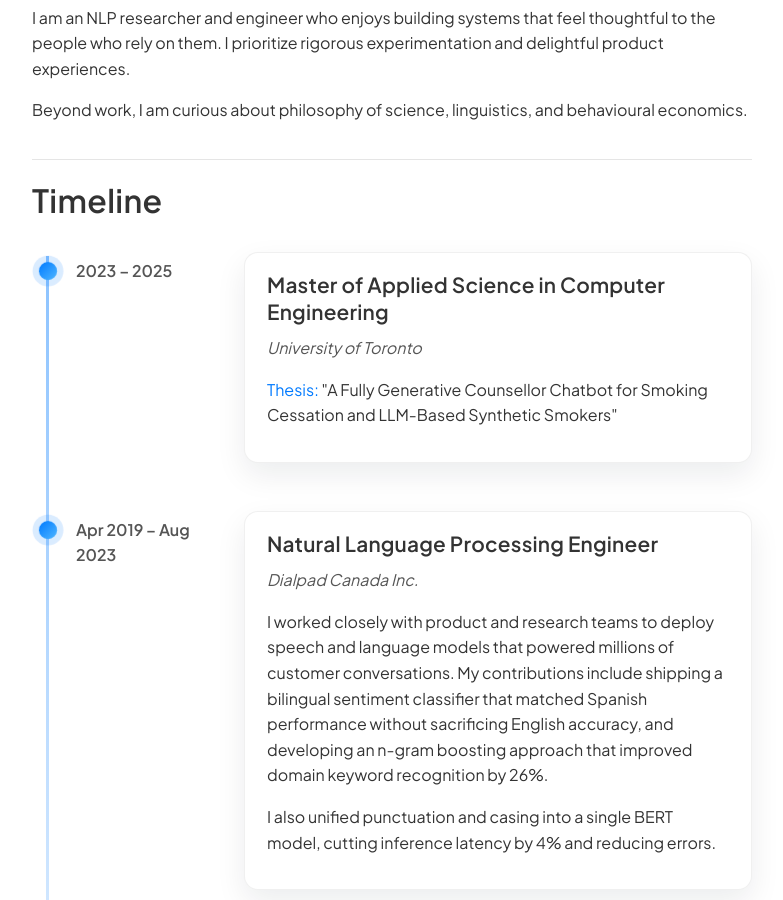
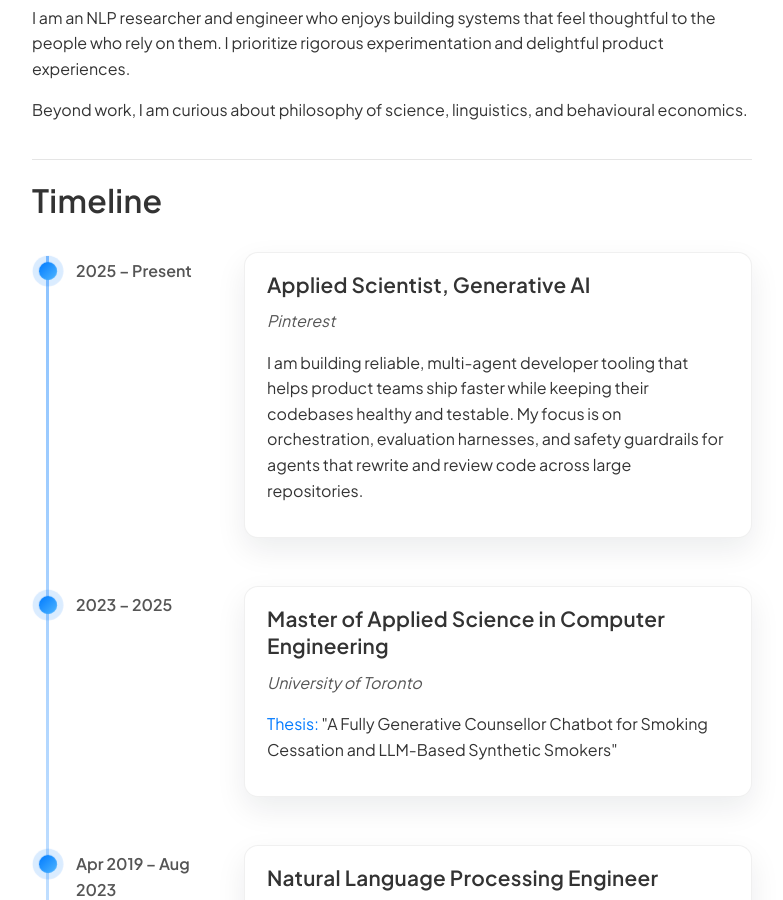
Before and after one commit to zaffnet/zaffnet.github.io, a Jekyll site: the page built from index.html, in a window 1280 px wide and 900 px high, scrolled down 438 px. Shown: the whole window, without its empty margins (248-1031 px from the left). Built offline with Jekyll 4.4.1, drawn with Linux system fonts in a browser that asks for light colours.

Commit message:
Add Pinterest role and Qareen multi-agent blog

```diff
--- a/index.html
+++ b/index.html
@@ -39,6 +39,18 @@ title: "Home"
   <div id="timeline" class="content-section timeline">
     <h2>Timeline</h2>
     <div class="timeline-track">
+      <div class="timeline-item">
+        <div class="timeline-marker" aria-hidden="true"></div>
+        <div class="timeline-date">2025 &ndash; Present</div>
+        <div class="timeline-body">
+          <h3>Applied Scientist, Generative AI</h3>
+          <p class="timeline-organization">Pinterest</p>
+          <p>
+            I am building reliable, multi-agent developer tooling that helps product teams ship faster while keeping their codebases healthy and testable.
+            My focus is on orchestration, evaluation harnesses, and safety guardrails for agents that rewrite and review code across large repositories.
+          </p>
+        </div>
+      </div>
       <div class="timeline-item">
         <div class="timeline-marker" aria-hidden="true"></div>
         <div class="timeline-date">2023 &ndash; 2025</div>
```
Also changed, not shown: _posts/2025-11-25-qareen-multi-agent.md (added, +20 -0 lines).
